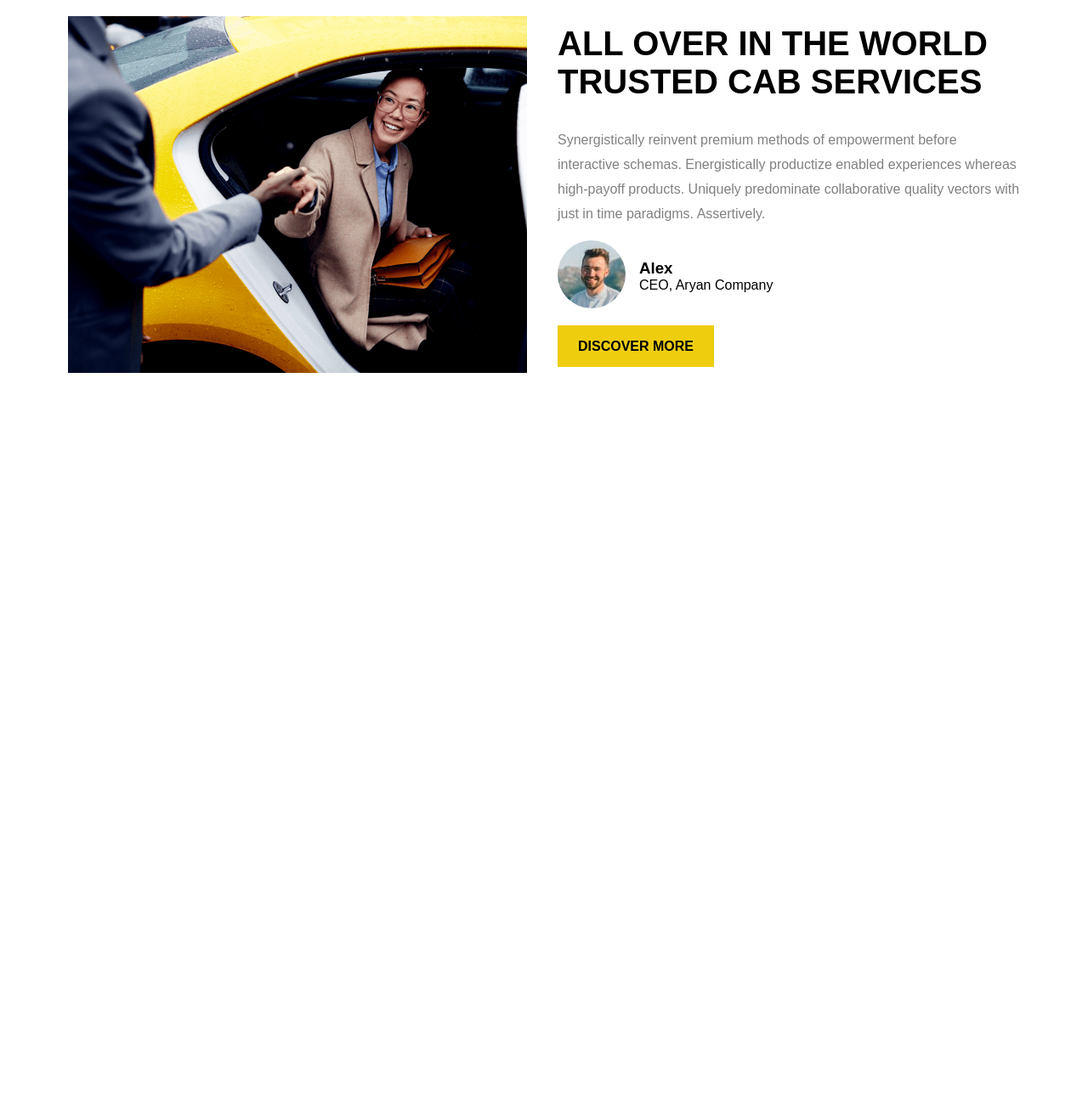
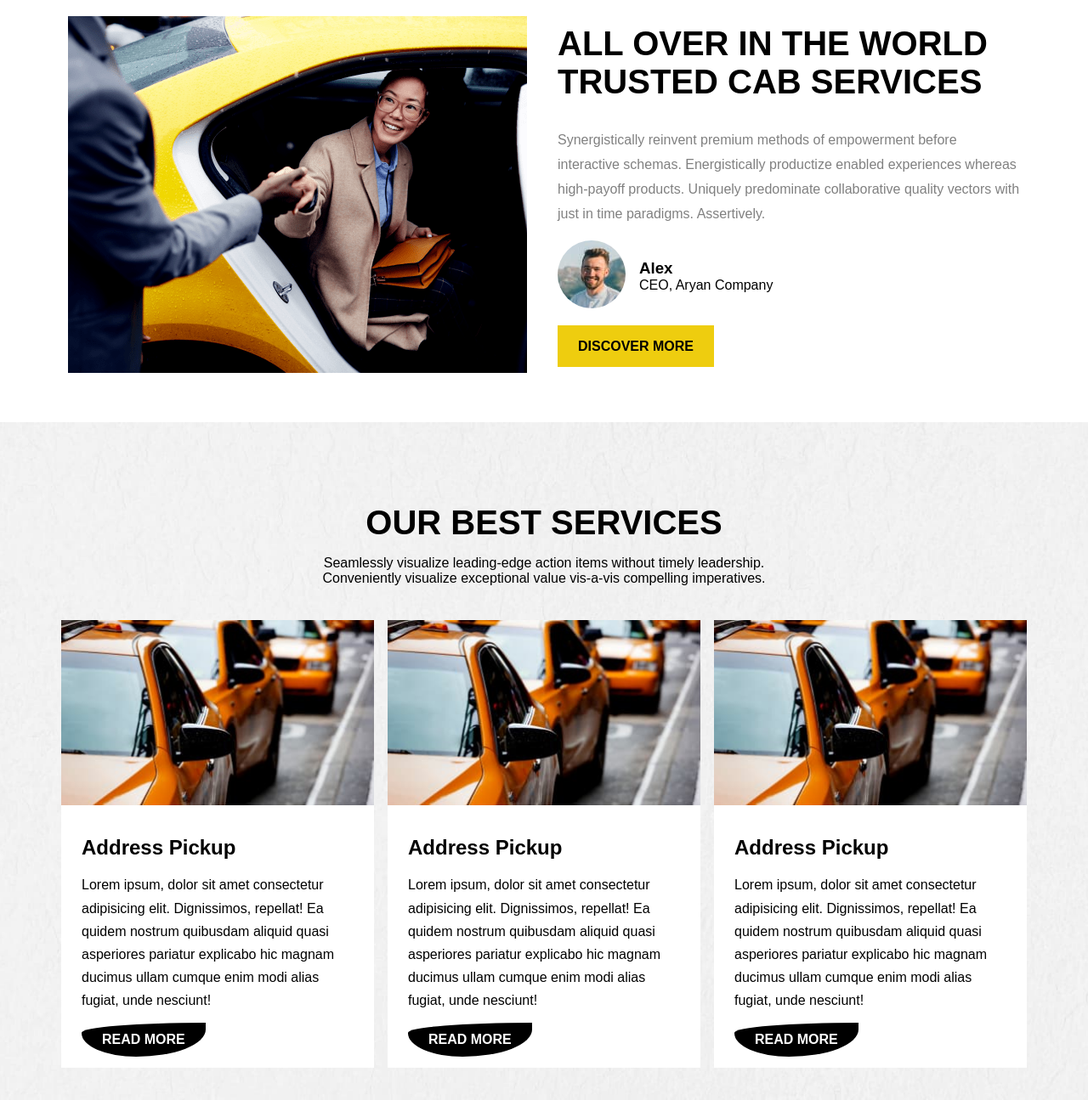
Before and after one commit to kailash1198/auto-ticket-booking-system, a plain HTML site: page index.html in a window 1280 px wide. Shown: the part 1076-2371 px from the top of the page at 85% size. Before the commit the page ends 1573 px from the top, so only its background shows below. Drawn offline with Linux system fonts and the light colour scheme; a web font is replaced by a local one.

Commit message:
services section in home page coding and design completed

```diff
--- a/index.html
+++ b/index.html
@@ -122,6 +122,63 @@
             </div>
         </div>
     </section>
+
+    <!-- ================ OUR SERVICES SECTION =================  -->
+    <section id="services">
+        <div class="container">
+            <div class="services-heading">
+                <h1 class="heading">OUR BEST SERVICES</h1>
+                <P class="heading-intro">Seamlessly visualize leading-edge action items without timely leadership. Conveniently visualize exceptional value vis-a-vis compelling imperatives.
+                </P>
+            </div>
+            <div class="card-container">
+                <div class="card">
+                    <div class="card-content">
+                        <div class="card-img">
+                            <img src="./images/service-1.jpg" alt="">
+                        </div>
+                        <div class="card-text">
+                            <h2>Address Pickup</h2>
+                            <p>Lorem ipsum, dolor sit amet consectetur adipisicing elit. Dignissimos, repellat! Ea quidem nostrum quibusdam aliquid quasi asperiores pariatur explicabo hic magnam ducimus ullam cumque enim modi alias fugiat, unde nesciunt!</p>
+                            <div class="service-btn">
+                                <a href="">READ MORE</a>
+                            </div>
+                        </div>
+                    </div>
+                </div>
+                <div class="card">
+                    <div class="card-content">
+                        <div class="card-img">
+                            <img src="./images/service-1.jpg" alt="">
+                        </div>
+                        <div class="card-text">
+                            <h2>Address Pickup</h2>
+                            <p>Lorem ipsum, dolor sit amet consectetur adipisicing elit. Dignissimos, repellat! Ea quidem nostrum quibusdam aliquid quasi asperiores pariatur explicabo hic magnam ducimus ullam cumque enim modi alias fugiat, unde nesciunt!</p>
+                            <div class="service-btn">
+                                <a href="">READ MORE</a>
+                            </div>
+                        </div>
+                    </div>
+                </div>
+                <div class="card">
+                    <div class="card-content">
+                        <div class="card-img">
+                            <img src="./images/service-1.jpg" alt="">
+                        </div>
+                        <div class="card-text">
+                            <h2>Address Pickup</h2>
+                            <p>Lorem ipsum, dolor sit amet consectetur adipisicing elit. Dignissimos, repellat! Ea quidem nostrum quibusdam aliquid quasi asperiores pariatur explicabo hic magnam ducimus ullam cumque enim modi alias fugiat, unde nesciunt!</p>
+                            <div class="service-btn">
+                                <a href="">READ MORE</a>
+                            </div>
+                        </div>
+                    </div>
+                </div>
+            </div>
+        </div>
+    </section>
+
+    <!-- ================= OUR AVAILABLE TAXIS ================  -->
 </body>
 
 </html>
--- a/style.css
+++ b/style.css
@@ -232,3 +232,86 @@
     background-color: black;
     color: white;
 }
+
+
+/* ================ OUR SERVICES SECTION =================  */
+
+#services {
+    width: 100%;
+    background-image: url(./images/service-bg.jpg);
+    background-repeat: no-repeat;
+    background-size: cover;
+    background-position: center center;
+    padding: 3rem 0rem;
+}
+
+#services .container {
+    width: 90%;
+    margin: auto;
+}
+
+#services .container .services-heading {
+    width: 100%;
+    text-align: center;
+    padding: 2rem 0rem;
+}
+
+#services .container .services-heading h1 {
+    font-size: 2.5rem;
+    padding: 1rem 0rem;
+}
+
+#services .container .services-heading p {
+    width: 50%;
+    margin: auto;
+}
+
+#services .container .card-container {
+    width: 100%;
+    display: flex;
+    justify-content: center;
+    align-items: center;
+}
+
+#services .container .card-container .card {
+    margin: 0.5rem;
+    background-color: white;
+}
+
+#services .container .card-container .card .card-text {
+    padding: 1.5rem;
+}
+
+#services .container .card-container .card .card-content img {
+    width: 100%;
+}
+
+#services .container .card-container .card .card-text h2 {
+    padding: 0.5rem 0rem;
+}
+
+#services .container .card-container .card .card-text p {
+    padding: 0.5rem 0rem;
+    line-height: 1.7;
+}
+
+#services .container .card-container .card .card-text .service-btn {
+    width: 100%;
+    margin-top: 1rem;
+}
+
+#services .container .card-container .card .card-text .service-btn a {
+    width: 100%;
+    text-decoration: none;
+    background-color: black;
+    color: white;
+    font-weight: bolder;
+    padding: 0.7rem 1.5rem;
+    border-radius: 100% 0% 56% 44% / 30% 19% 81% 70%;
+    transition: all 0.5s;
+}
+
+#services .container .card-container .card .card-text .service-btn a:hover {
+    background-color: rgb(230, 226, 11);
+    color: black;
+}
```
Also changed, not shown: images/service-1.jpg (added), images/service-2.jpg (added), images/service-3.jpg (added), images/service-bg.jpg (added).
